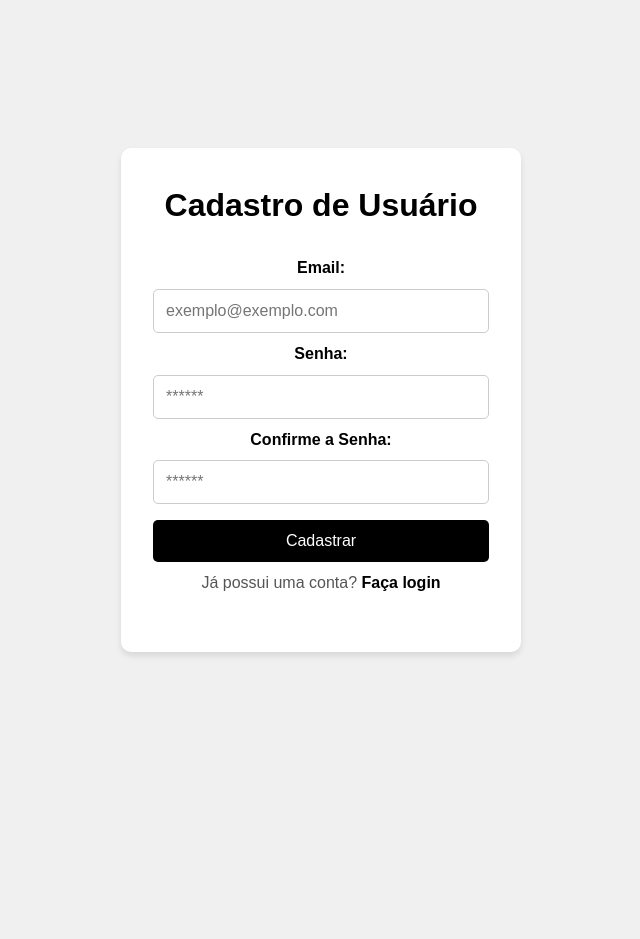
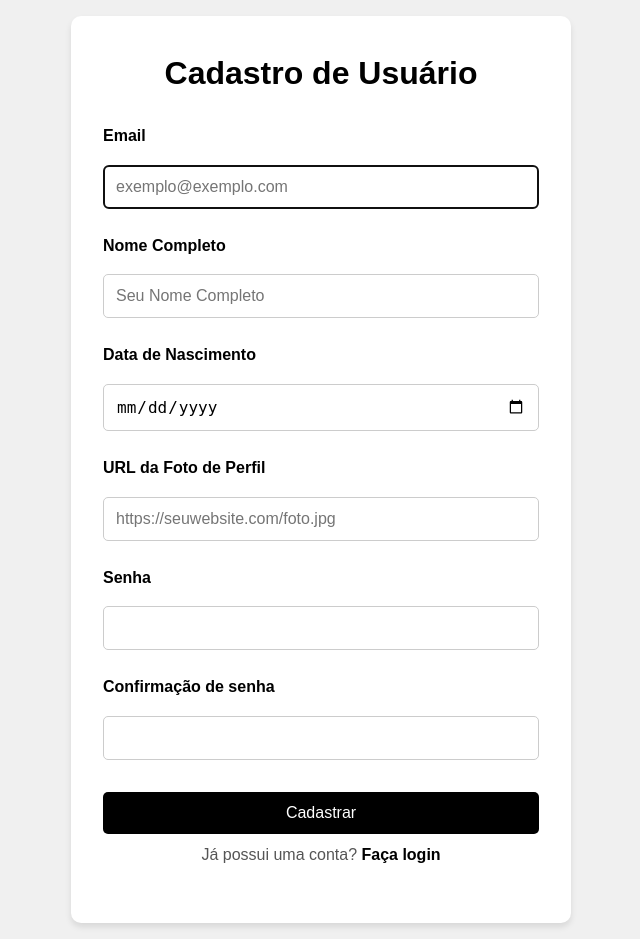
Before and after one commit to Bruno-Volpe/lina-trab-final, a Django app: page /users/signup/ in a window 1280 px wide. Shown: the whole page, without its empty margins (319-959 px from the left). Before the commit the page ends 656 px from the top, so only its background shows below. Run offline with Django 5.2, Linux system fonts and the light colour scheme.

Commit message:
feat: new page

```diff
--- a/boddys_project/templates/login.html
+++ b/boddys_project/templates/login.html
@@ -31,7 +31,7 @@
           padding: 2rem;
           border-radius: 10px;
           box-shadow: 0 4px 6px rgba(0, 0, 0, 0.1);
-          max-width: 400px;
+          max-width: 500px;
           width: 100%;
           text-align: center;
       }
--- a/users/forms.py
+++ b/users/forms.py
@@ -1,12 +1,100 @@
+# accounts/forms.py
+
 from django import forms
-from django.contrib.auth.forms import UserCreationForm
+from django.contrib.auth.forms import UserCreationForm, AuthenticationForm
+from django.contrib.auth import get_user_model
 from .models import Usuario
 
+User = get_user_model()
+
 class SignUpForm(UserCreationForm):
-    nome = forms.CharField(max_length=255, required=True)
-    dataNascimento = forms.DateField(required=False, widget=forms.DateInput(attrs={'type':'date'}))
-    urlFotoPerfil = forms.URLField(required=False)
+    email = forms.EmailField(
+        required=True,
+        widget=forms.EmailInput(attrs={
+            'placeholder': 'exemplo@exemplo.com',
+            'class': 'form-control'
+        }),
+        label='Email',
+        error_messages={
+            'required': 'Por favor, insira seu endereço de email.',
+            'invalid': 'Digite um endereço de email válido.'
+        }
+    )
+    nome = forms.CharField(
+        max_length=255,
+        required=True,
+        widget=forms.TextInput(attrs={
+            'placeholder': 'Seu Nome Completo',
+            'class': 'form-control'
+        }),
+        label='Nome Completo',
+        error_messages={
+            'required': 'Por favor, insira seu nome completo.',
+            'max_length': 'O nome não pode exceder 255 caracteres.'
+        }
+    )
+    dataNascimento = forms.DateField(
+        required=False,
+        widget=forms.DateInput(attrs={
+            'type': 'date',
+            'class': 'form-control'
+        }),
+        label='Data de Nascimento',
+        error_messages={
+            'invalid': 'Digite uma data válida.'
+        }
+    )
+    urlFotoPerfil = forms.URLField(
+        required=False,
+        widget=forms.URLInput(attrs={
+            'placeholder': 'https://seuwebsite.com/foto.jpg',
+            'class': 'form-control'
+        }),
+        label='URL da Foto de Perfil',
+        error_messages={
+            'invalid': 'Digite uma URL válida.'
+        }
+    )
 
     class Meta:
-        model = Usuario
+        model = User
         fields = ['email', 'nome', 'dataNascimento', 'urlFotoPerfil', 'password1', 'password2']
+
+    def clean_email(self):
+        email = self.cleaned_data.get('email')
+        if User.objects.filter(email=email).exists():
+            raise forms.ValidationError('Este email já está em uso.')
+        return email
+
+    def clean_nome(self):
+        nome = self.cleaned_data.get('nome')
+        if not nome.replace(' ', '').isalpha():
+            raise forms.ValidationError('O nome deve conter apenas letras e espaços.')
+        return nome
+
+class LoginForm(AuthenticationForm):
+    username = forms.EmailField(
+        widget=forms.EmailInput(attrs={
+            'placeholder': 'exemplo@exemplo.com',
+            'class': 'form-control'
+        }),
+        label='Email',
+        error_messages={
+            'required': 'Por favor, insira seu endereço de email.',
+            'invalid': 'Digite um endereço de email válido.'
+        }
+    )
+    password = forms.CharField(
+        widget=forms.PasswordInput(attrs={
+            'placeholder': '******',
+            'class': 'form-control'
+        }),
+        label='Senha',
+        error_messages={
+            'required': 'Por favor, insira sua senha.'
+        }
+    )
+
+    class Meta:
+        model = User
+        fields = ['username', 'password']
--- a/users/models.py
+++ b/users/models.py
@@ -37,7 +37,7 @@
     objects = UsuarioManager()
 
     USERNAME_FIELD = 'email'
-    REQUIRED_FIELDS = ['nome']
+    REQUIRED_FIELDS = ['nome', 'dataNascimento',]
 
     def __str__(self):
         return self.email
--- a/users/templates/users/signup.html
+++ b/users/templates/users/signup.html
@@ -1,21 +1,63 @@
 {% extends 'login.html' %}
+
+{% block title %}Cadastro{% endblock title %}
 
 {% block content %}
     <h1>Cadastro de Usuário</h1>
-<form method="post">
+    <form method="post" novalidate>
         {% csrf_token %}
-    <div class="signup-container">
-        <label for="id_username">Email:</label>
-        <input placeholder="exemplo@exemplo.com" type="text" name="username" id="id_username" required>
+
+        {% if form.errors %}
+            <div class="error">
+                <ul>
+                    {% for field in form %}
+                        {% for error in field.errors %}
+                            <li>{{ error }}</li>
+                        {% endfor %}
+                    {% endfor %}
+                    {% for error in form.non_field_errors %}
+                        <li>{{ error }}</li>
+                    {% endfor %}
+                </ul>
             </div>
-    <div class="signup-container">
-        <label for="id_password1">Senha:</label>
-        <input placeholder="******" type="password" name="password1" id="id_password1" required>
+        {% endif %}
+
+        <!-- Campo de Email -->
+        <div class="form-group">
+            <label for="{{ form.email.id_for_label }}">{{ form.email.label }}</label>
+            {{ form.email }}
         </div>
-    <div class="signup-container">
-        <label for="id_password2">Confirme a Senha:</label>
-        <input placeholder="******" type="password" name="password2" id="id_password2" required>
+
+        <!-- Campo de Nome Completo -->
+        <div class="form-group">
+            <label for="{{ form.nome.id_for_label }}">{{ form.nome.label }}</label>
+            {{ form.nome }}
         </div>
+
+        <!-- Campo de Data de Nascimento -->
+        <div class="form-group">
+            <label for="{{ form.dataNascimento.id_for_label }}">{{ form.dataNascimento.label }}</label>
+            {{ form.dataNascimento }}
+        </div>
+
+        <!-- Campo de URL da Foto de Perfil -->
+        <div class="form-group">
+            <label for="{{ form.urlFotoPerfil.id_for_label }}">{{ form.urlFotoPerfil.label }}</label>
+            {{ form.urlFotoPerfil }}
+        </div>
+
+        <!-- Campo de Senha -->
+        <div class="form-group">
+            <label for="{{ form.password1.id_for_label }}">{{ form.password1.label }}</label>
+            {{ form.password1 }}
+        </div>
+
+        <!-- Campo de Confirmação de Senha -->
+        <div class="form-group">
+            <label for="{{ form.password2.id_for_label }}">{{ form.password2.label }}</label>
+            {{ form.password2 }}
+        </div>
+
         <button class="form-submit" type="submit">Cadastrar</button>
         <p>
             Já possui uma conta? <a href="{% url 'login' %}">Faça login</a>
--- a/users/urls.py
+++ b/users/urls.py
@@ -1,9 +1,8 @@
 from django.urls import path
-from django.contrib.auth import views as auth_views
-from .views import signup_view
+from . import views
 
 urlpatterns = [
-    path('signup/', signup_view, name='signup'),
-    path('login/', auth_views.LoginView.as_view(template_name='users/login.html'), name='login'),
-    path('logout/', auth_views.LogoutView.as_view(), name='logout'),
+    path('signup/', views.signup_view, name='signup'),
+    path('login/', views.login_view, name='login'),
+    path('logout/', views.logout_view, name='logout'),
 ]
--- a/users/views.py
+++ b/users/views.py
@@ -1,14 +1,44 @@
+# accounts/views.py
+
 from django.shortcuts import render, redirect
-from django.contrib.auth import login
-from .forms import SignUpForm
+from django.contrib.auth import login, authenticate, logout
+from django.contrib import messages
+from .forms import SignUpForm, LoginForm
 
 def signup_view(request):
     if request.method == 'POST':
         form = SignUpForm(request.POST)
         if form.is_valid():
-            user = form.save(commit=True)
-            login(request, user)
+            user = form.save()
+            login(request, user)  # Faz login automático após signup
+            messages.success(request, 'Cadastro realizado com sucesso!')
             return redirect('home')
+        else:
+            messages.error(request, 'Por favor, corrija os erros abaixo.')
     else:
         form = SignUpForm()
     return render(request, 'users/signup.html', {'form': form})
+
+def login_view(request):
+    if request.method == 'POST':
+        form = LoginForm(request, data=request.POST)
+        if form.is_valid():
+            email = form.cleaned_data.get('username')
+            password = form.cleaned_data.get('password')
+            user = authenticate(request, username=email, password=password)
+            if user is not None:
+                login(request, user)
+                messages.success(request, f'Bem-vindo, {user.nome}!')
+                return redirect('home')
+            else:
+                messages.error(request, 'Email ou senha inválidos.')
+        else:
+            messages.error(request, 'Email ou senha inválidos.')
+    else:
+        form = LoginForm()
+    return render(request, 'users/login.html', {'form': form})
+
+def logout_view(request):
+    logout(request)
+    messages.success(request, 'Você foi deslogado com sucesso.')
+    return redirect('login')
```
Also changed, not shown: users/templates/users/login.html (+30 -8 lines), db.sqlite3. Lines whose indentation alone changed are shown as unchanged.
